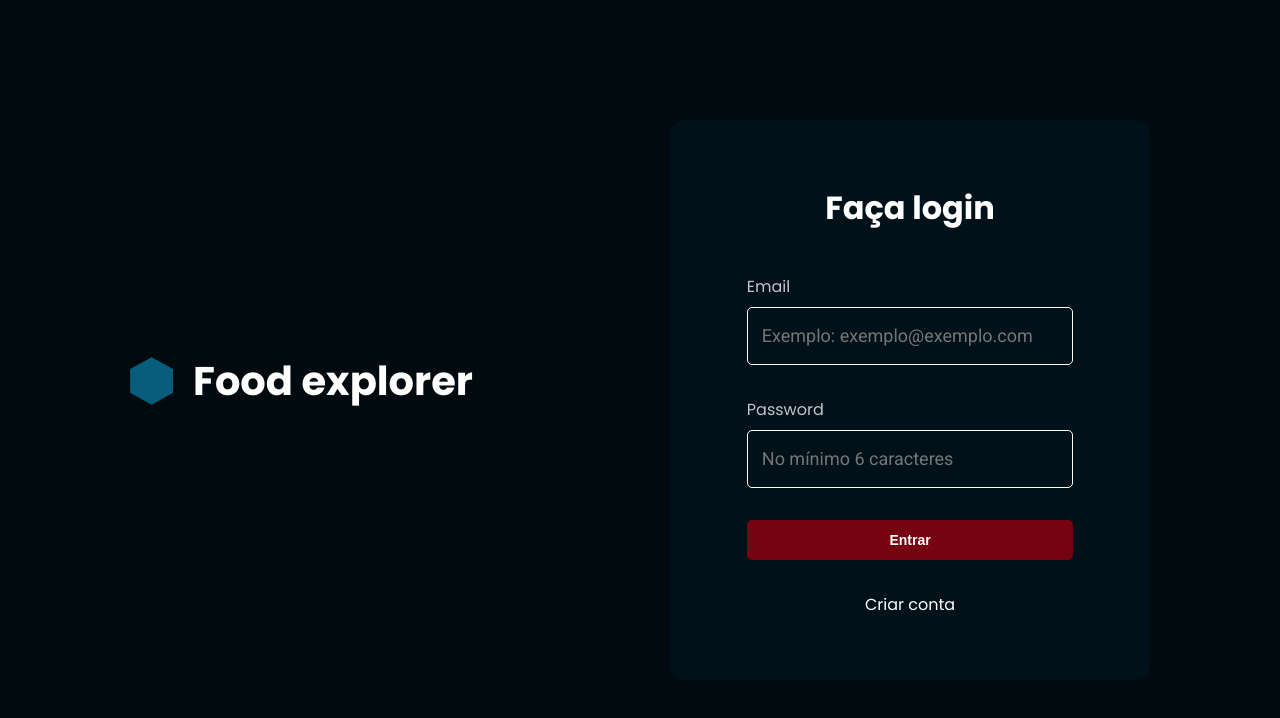
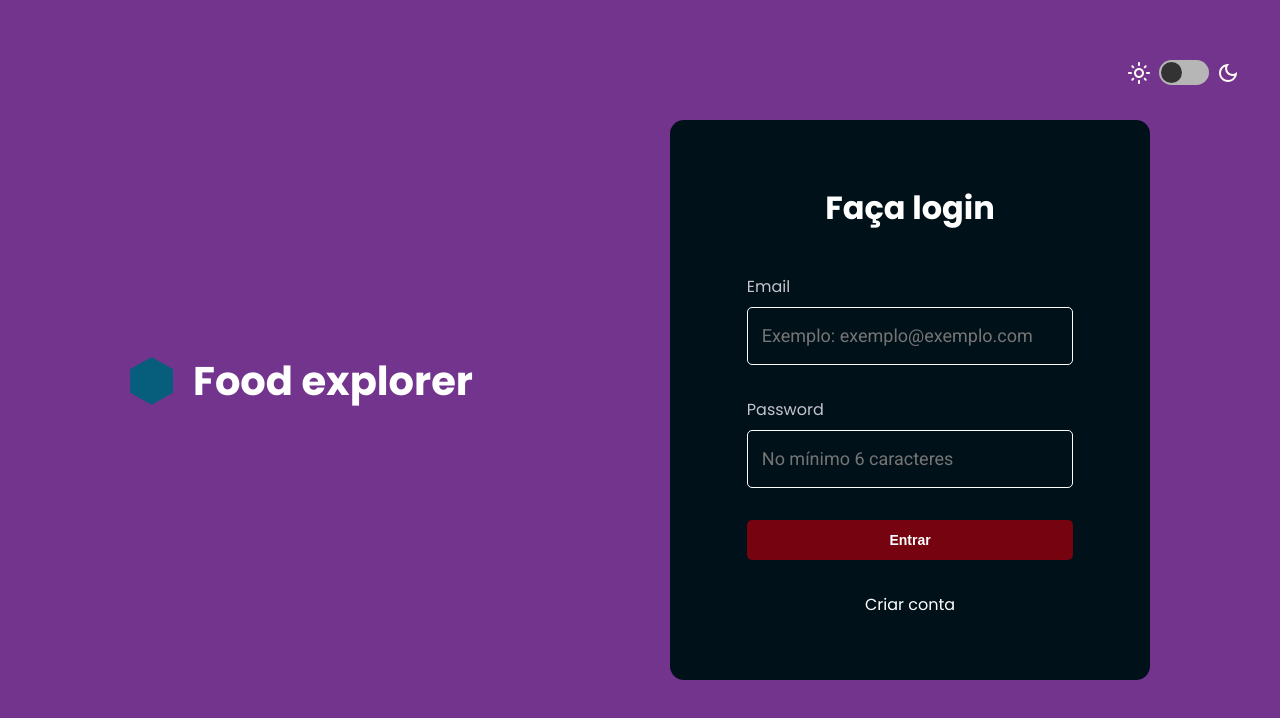
Before and after one commit to caiowrocha/food-explorer-front, a React (Vite) app: page / in a window 1280 px wide. Shown: the top 718 px of the page. Built offline with nearby package versions, Linux system fonts and the light colour scheme.

Commit message:
feat: adicionar switch para a mudança de tema

```diff
--- /dev/null
+++ b/src/components/Icons/index.jsx
@@ -0,0 +1,25 @@
+import { withTheme } from "styled-components";
+import { useTheme } from "styled-components";
+
+export function MoonIcon(isDarkTheme = true, ...rest) {
+  return (
+    <svg viewBox="0 0 24 24" width="24" height="24">
+      <path
+        fill={isDarkTheme ? "#fffaf1" : "#333"}
+        d="M9.37,5.51C9.19,6.15,9.1,6.82,9.1,7.5c0,4.08,3.32,7.4,7.4,7.4c0.68,0,1.35-0.09,1.99-0.27C17.45,17.19,14.93,19,12,19 c-3.86,0-7-3.14-7-7C5,9.07,6.81,6.55,9.37,5.51z M12,3c-4.97,0-9,4.03-9,9s4.03,9,9,9s9-4.03,9-9c0-0.46-0.04-0.92-0.1-1.36 c-0.98,1.37-2.58,2.26-4.4,2.26c-2.98,0-5.4-2.42-5.4-5.4c0-1.81,0.89-3.42,2.26-4.4C12.92,3.04,12.46,3,12,3L12,3z"
+      ></path>
+    </svg>
+  );
+}
+
+export function SunIcon({ isDarkTheme = true, ...rest }) {
+  const theme = useTheme();
+  return (
+    <svg viewBox="0 0 24 24" width="24" height="24">
+      <path
+        fill={isDarkTheme ? "#fffaf1" : "#333"}
+        d="M12,9c1.65,0,3,1.35,3,3s-1.35,3-3,3s-3-1.35-3-3S10.35,9,12,9 M12,7c-2.76,0-5,2.24-5,5s2.24,5,5,5s5-2.24,5-5 S14.76,7,12,7L12,7z M2,13l2,0c0.55,0,1-0.45,1-1s-0.45-1-1-1l-2,0c-0.55,0-1,0.45-1,1S1.45,13,2,13z M20,13l2,0c0.55,0,1-0.45,1-1 s-0.45-1-1-1l-2,0c-0.55,0-1,0.45-1,1S19.45,13,20,13z M11,2v2c0,0.55,0.45,1,1,1s1-0.45,1-1V2c0-0.55-0.45-1-1-1S11,1.45,11,2z M11,20v2c0,0.55,0.45,1,1,1s1-0.45,1-1v-2c0-0.55-0.45-1-1-1C11.45,19,11,19.45,11,20z M5.99,4.58c-0.39-0.39-1.03-0.39-1.41,0 c-0.39,0.39-0.39,1.03,0,1.41l1.06,1.06c0.39,0.39,1.03,0.39,1.41,0s0.39-1.03,0-1.41L5.99,4.58z M18.36,16.95 c-0.39-0.39-1.03-0.39-1.41,0c-0.39,0.39-0.39,1.03,0,1.41l1.06,1.06c0.39,0.39,1.03,0.39,1.41,0c0.39-0.39,0.39-1.03,0-1.41 L18.36,16.95z M19.42,5.99c0.39-0.39,0.39-1.03,0-1.41c-0.39-0.39-1.03-0.39-1.41,0l-1.06,1.06c-0.39,0.39-0.39,1.03,0,1.41 s1.03,0.39,1.41,0L19.42,5.99z M7.05,18.36c0.39-0.39,0.39-1.03,0-1.41c-0.39-0.39-1.03-0.39-1.41,0l-1.06,1.06 c-0.39,0.39-0.39,1.03,0,1.41s1.03,0.39,1.41,0L7.05,18.36z"
+      ></path>
+    </svg>
+  );
+}
--- /dev/null
+++ b/src/components/Switch/index.jsx
@@ -0,0 +1,41 @@
+import { useState } from "react";
+import { useCustomTheme } from "../../hooks/useTheme";
+import styled from "styled-components";
+import "./styles.css";
+
+import { MoonIcon, SunIcon } from "../Icons";
+
+const Container = styled.span``;
+
+export function Switch({ toggle, isDarkTheme, ...rest }) {
+  const [theme, setTheme] = useState("dark");
+  const [isToggled, setIsToggled] = useState(false);
+
+  const { toggleTheme } = useCustomTheme();
+
+  const handleToggleTheme = (customTheme) => {
+    const themeColor = toggleTheme(customTheme);
+    console.log(themeColor);
+    setIsToggled(!isToggled);
+    setTheme(themeColor);
+  };
+
+  return (
+    <>
+      <Container {...rest}>
+        <SunIcon />
+        <label className="toggle-switch">
+          <input
+            type="checkbox"
+            checked={isToggled}
+            onChange={() => {
+              handleToggleTheme(theme);
+            }}
+          />
+          <span className="switch" />
+        </label>
+        <MoonIcon />
+      </Container>
+    </>
+  );
+}
--- /dev/null
+++ b/src/components/Switch/styles.css
@@ -0,0 +1,39 @@
+.toggle-switch {
+  position: relative;
+  display: inline-block;
+  width: 5rem;
+  height: 2.5rem;
+  margin: 0 0.75rem;
+}
+.toggle-switch input[type="checkbox"] {
+  display: none;
+}
+.toggle-switch .switch {
+  position: absolute;
+  cursor: pointer;
+  background-color: #b6b6b6;
+  border-radius: 2.5rem;
+  top: 0;
+  right: 0;
+  bottom: 0;
+  left: 0;
+  transition: background-color 0.2s ease;
+}
+.toggle-switch .switch::before {
+  position: absolute;
+  content: "";
+  left: 0.2rem;
+  top: 0.2rem;
+  width: 2.1rem;
+  height: 2.1rem;
+  background-color: #333;
+  border-radius: 50%;
+  transition: transform 0.3s ease;
+}
+.toggle-switch input[type="checkbox"]:checked + .switch::before {
+  transform: translateX(25px);
+  background-color: #fffaf1;
+}
+.toggle-switch input[type="checkbox"]:checked + .switch {
+  background-color: #065e7c;
+}
--- /dev/null
+++ b/src/hooks/useTheme.jsx
@@ -0,0 +1,41 @@
+import { useState, useContext, createContext, useEffect } from "react";
+
+export const ThemeContext = createContext({});
+
+function CustomThemeProvider({ children }) {
+  const [theme, setTheme] = useState("darkMode");
+
+  const toggleTheme = (customTheme) => {
+    const nextTheme = customTheme === "dark" ? "light" : "dark";
+    setTheme(nextTheme);
+    localStorage.setItem("@foodexplorer:theme", JSON.stringify(theme));
+    return nextTheme;
+  };
+
+  useEffect(() => {
+    const currentTheme = JSON.parse(
+      localStorage.getItem("@foodexplorer:theme")
+    );
+    if (currentTheme) {
+      setTheme(currentTheme);
+    }
+  }, []);
+
+  return (
+    <ThemeContext.Provider
+      value={{
+        currentTheme: theme,
+        toggleTheme,
+      }}
+    >
+      {children}
+    </ThemeContext.Provider>
+  );
+}
+
+function useCustomTheme() {
+  const context = useContext(ThemeContext);
+  return context;
+}
+
+export { CustomThemeProvider, useCustomTheme };
--- a/src/main.jsx
+++ b/src/main.jsx
@@ -10,21 +10,14 @@ import { Router } from "./routes";
 Providers
 */
 import { AuthProvider } from "./hooks/useAuth";
-
-/*
-Themes - Stylization Related
-*/
-import { ThemeProvider } from "styled-components";
-import GlobalStyles from "./styles/global";
-import themeDark from "./styles/themeDark";
+import { CustomThemeProvider } from "./hooks/useTheme";
 
 ReactDOM.createRoot(document.getElementById("root")).render(
   <React.StrictMode>
-    <ThemeProvider theme={themeDark}>
-      <GlobalStyles />
+    <CustomThemeProvider>
       <AuthProvider>
         <Router />
       </AuthProvider>
-    </ThemeProvider>
+    </CustomThemeProvider>
   </React.StrictMode>
 );
--- a/src/pages/SignIn/index.jsx
+++ b/src/pages/SignIn/index.jsx
@@ -17,6 +17,7 @@ Components
 */
 import { Input } from "../../components/Input";
 import { Button } from "../../components/Button";
+import { Switch } from "../../components/Switch";
 
 export function SignIn() {
   const [userEmail, setUserEmail] = useState("");
@@ -66,9 +67,9 @@ export function SignIn() {
           onClick={handleSignIn}
           disabled={isLoading}
         ></Button>
-
         <Link to="/signUp">Criar conta</Link>
       </Form>
+      <Switch className="switch"></Switch>
     </Container>
   );
 }
--- a/src/pages/SignIn/styles.js
+++ b/src/pages/SignIn/styles.js
@@ -9,6 +9,12 @@ export const Container = styled.main`
   margin: 0 auto;
   align-items: center;
   justify-content: space-between;
+
+  > .switch {
+    position: absolute;
+    top: 6rem;
+    right: 4rem;
+  }
 
   @media only screen and (min-width: 932px) {
     flex-direction: row;
@@ -60,7 +66,6 @@ export const Logo = styled.div`
     font-size: clamp(2.6rem, 3rem + 1.3vw, 4rem);
     white-space: nowrap;
   }
-
   .explorerLogo {
     display: flex;
     gap: 1.9rem;
--- a/src/pages/SignUp/index.jsx
+++ b/src/pages/SignUp/index.jsx
@@ -15,7 +15,6 @@ Components
 */
 import { Input } from "../../components/Input";
 import { Button } from "../../components/Button";
-
 /*
 Services
 */
--- a/src/routes/index.jsx
+++ b/src/routes/index.jsx
@@ -1,12 +1,25 @@
 import { BrowserRouter } from "react-router-dom";
+
+import { ThemeProvider } from "styled-components";
 
 import { AuthRoutes } from "./auth.routes";
 import { AppRoutes } from "./app.routes";
 
 import { useAuth } from "../hooks/useAuth";
+import { useCustomTheme } from "../hooks/useTheme";
+
+import darkTheme from "../styles/darkTheme";
+import lightTheme from "../styles/lightTheme";
+import GlobalStyles from "../styles/global";
 
 export function Router() {
   const { user } = useAuth();
+  const { currentTheme } = useCustomTheme();
 
-  return <BrowserRouter>{user ? <AppRoutes /> : <AuthRoutes />}</BrowserRouter>;
+  return (
+    <ThemeProvider theme={currentTheme === "dark" ? darkTheme : lightTheme}>
+      <GlobalStyles />
+      <BrowserRouter>{user ? <AppRoutes /> : <AuthRoutes />}</BrowserRouter>
+    </ThemeProvider>
+  );
 }
--- a/src/styles/global.js
+++ b/src/styles/global.js
@@ -8,6 +8,8 @@ export default createGlobalStyle`
 
     -webkit-font-smoothing: antialiased;
     -moz-osx-font-smoothing: grayscale;
+
+    transition: .3s ease;
   }
 
   :root {
--- /dev/null
+++ b/src/styles/lightTheme.js
@@ -0,0 +1,36 @@
+export default {
+  colors: {
+    background_900: "#000A0F",
+    background_800: "#0D1D25",
+    background_700: "#FF002E",
+    background_600: "hsla(200, 100%, 5%, 1)",
+
+    black: "#000000",
+    black_light: "#0D0C0F",
+
+    dark_300: "#192227",
+    dark_400: "#72348d",
+    dark_500: "#00131C",
+    dark_700: "#001119",
+    dark_800: "#0D161B",
+
+    gray_100: "#C4C4CC",
+    gray_200: "rgba(255, 255, 255, 0.3)",
+
+    light_400: "#C4C4CC",
+    light_500: "#7C7C8A",
+    gray_400: "rgba(255, 255, 255, 0.05)",
+
+    white: "#FFFFFF",
+    white_100: "#E1E1E6",
+
+    cake_100: "#065E7C",
+    cake_200: "#82F3FF",
+
+    tomato_red: "#FF002E",
+    tomato_100: "#750310",
+    tomato_200: "#92000E",
+    tomato_300: "#AB222E",
+    tomato_400: "#AB4D55",
+  },
+};
```
Also changed, not shown: src/styles/darkTheme.js (renamed from src/styles/themeDark.js).
